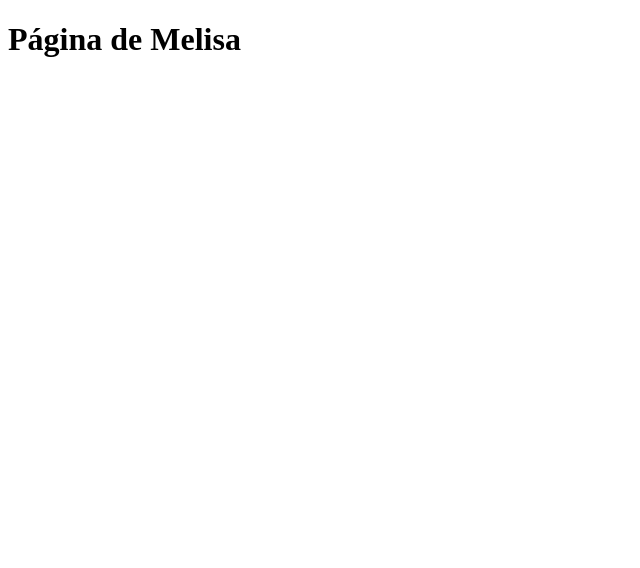
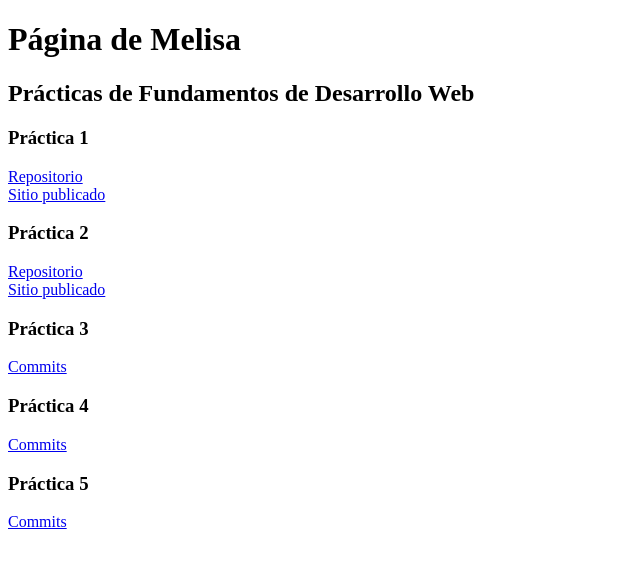
Before and after one commit to Meli971/pagina, a plain HTML site: page index.html in a window 1280 px wide. Shown: the whole page, without its empty margins (0-640 px from the left). Drawn offline with Linux system fonts and the light colour scheme.

Commit message:
Agregar links de practicas

```diff
--- a/index.html
+++ b/index.html
@@ -5,5 +5,23 @@
 </head>
 <body>
     <h1>Página de Melisa</h1>
+   <h2>Prácticas de Fundamentos de Desarrollo Web</h2>
+
+<h3>Práctica 1</h3>
+<a href="https://github.com/Meli971/pagina">Repositorio</a><br>
+<a href="https://meli971.github.io/pagina/">Sitio publicado</a><br>
+
+<h3>Práctica 2</h3>
+<a href="https://github.com/Meli971/mascotas">Repositorio</a><br>
+<a href="https://meli971.github.io/mascotas/">Sitio publicado</a><br>
+
+<h3>Práctica 3</h3>
+<a href="https://github.com/FDW53AD2026/website53/commits/main/?author=Meli971&since=2026-08-31&until=2026-09-02">Commits</a><br>
+
+<h3>Práctica 4</h3>
+<a href="https://github.com/FDW53AD2026/website53/commits/main/?author=Meli971&since=2026-09-02&until=2026-09-04">Commits</a><br>
+
+<h3>Práctica 5</h3>
+<a href="https://github.com/FDW53AD2026/website53/commits/main/?author=Meli971&since=2026-09-07&until=2026-09-09">Commits</a><br>
 </body>
 </html>
```
